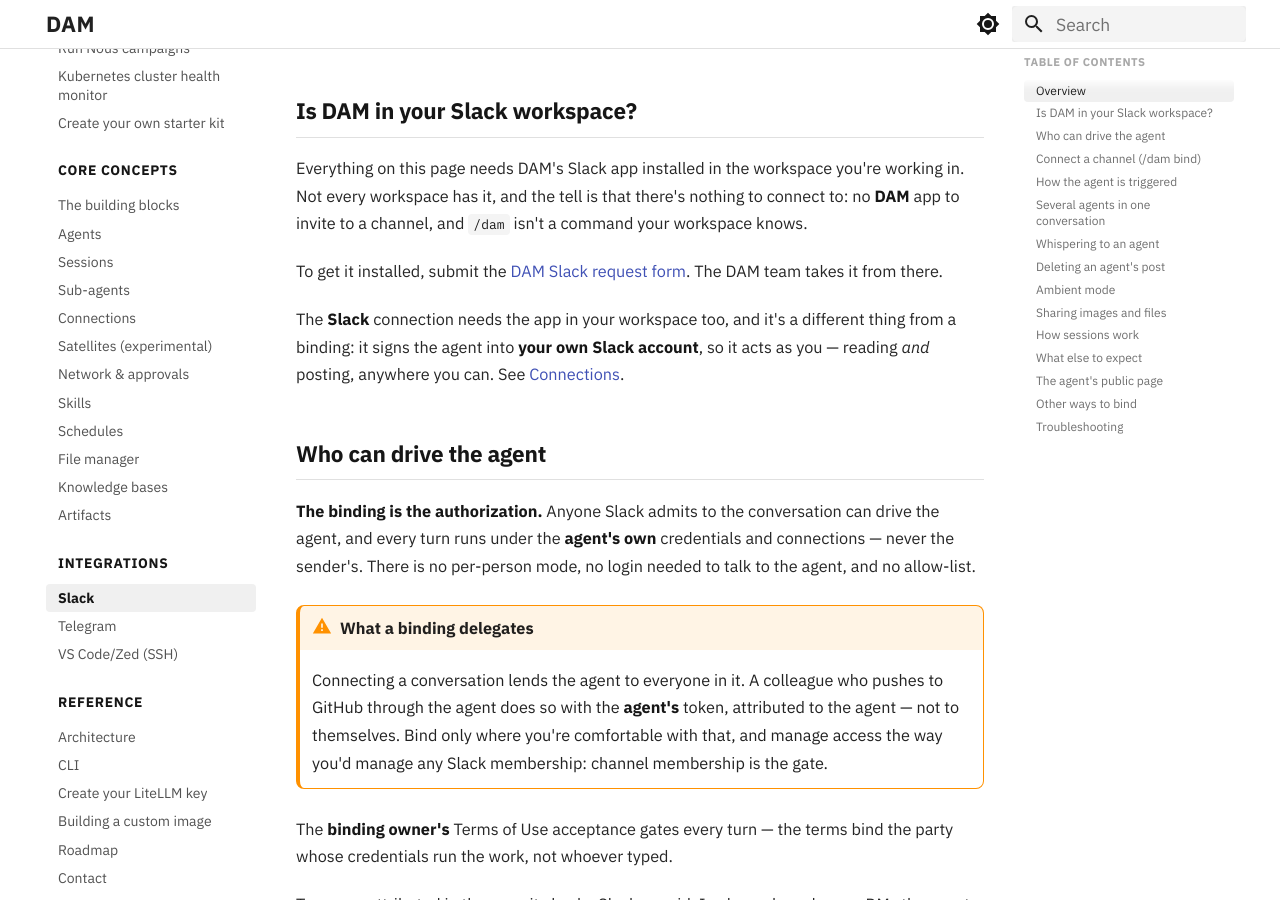
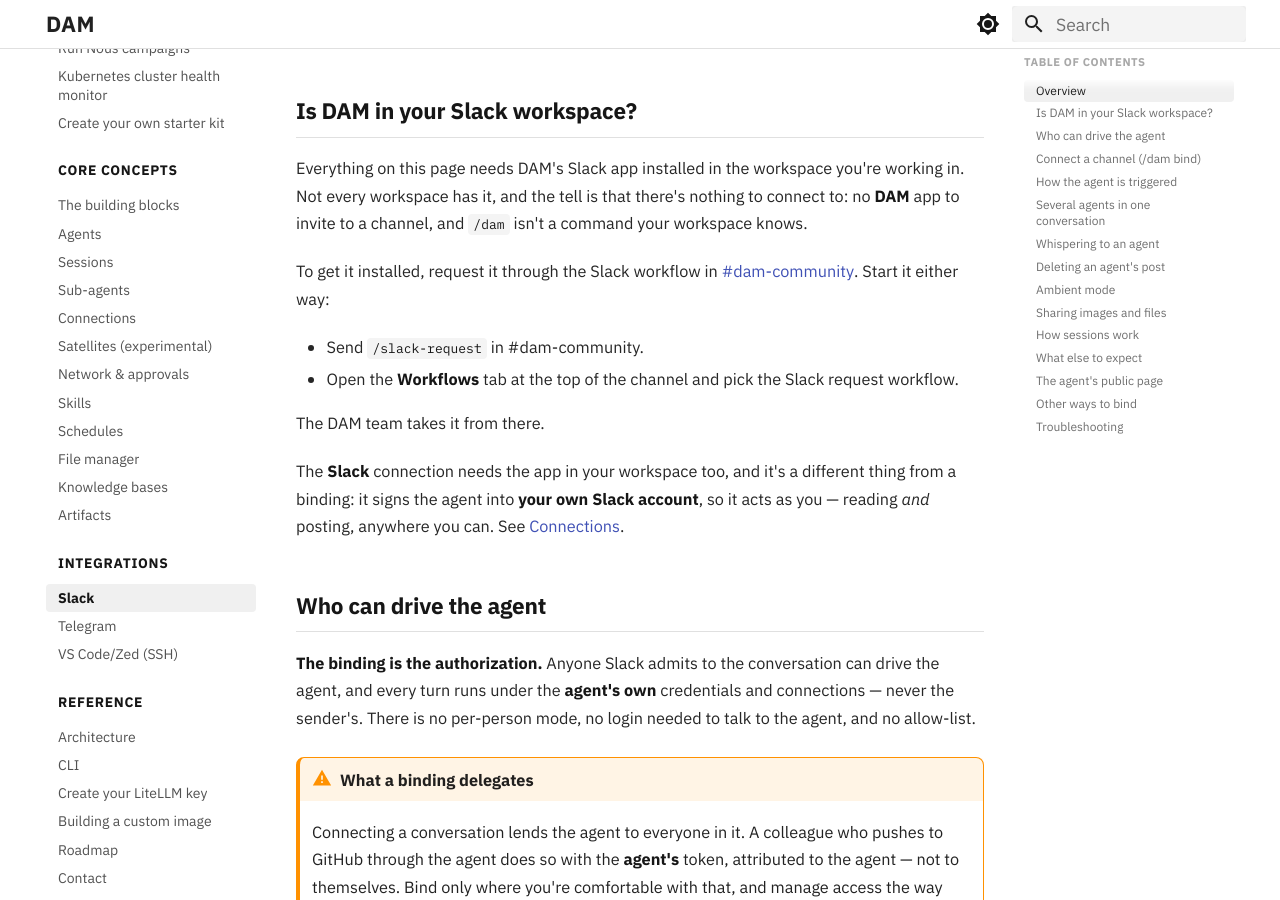
Before and after one commit to dam-agents/docs, an MkDocs documentation site: the page built from docs/integrations/slack.md, in a window 1280 px wide and 900 px high, scrolled down 814 px. Built offline with MkDocs 1.6.1 and Material for MkDocs 9.7.7, drawn with Linux system fonts in a browser that asks for light colours.

Commit message:
docs: Slack workspace requests go through the #dam-community workflow (#138)
Replaces the Airtable form link with the /slack-request workflow in
#dam-community. ibm.biz/dam-slack-request will point at this section.

Assisted-By: Claude (Anthropic AI) <noreply@anthropic.com>

Signed-off-by: Jenna Winkler <135358348+jenna-winkler@users.noreply.github.com>
Co-authored-by: Jenna Winkler <135358348+jenna-winkler@users.noreply.github.com>

```diff
--- a/docs/integrations/slack.md
+++ b/docs/integrations/slack.md
@@ -29,9 +29,14 @@ Everything on this page needs DAM's Slack app installed in the workspace you're
 workspace has it, and the tell is that there's nothing to connect to: no **DAM** app to invite to a
 channel, and `/dam` isn't a command your workspace knows.
 
-To get it installed, submit the
-[DAM Slack request form](https://ibm.biz/dam-slack-request){:target="_blank"}. The DAM team takes it
-from there.
+To get it installed, request it through the Slack workflow in
+[#dam-community](https://ibm.enterprise.slack.com/archives/C0B3F03NB24){:target="_blank"}. Start it
+either way:
+
+- Send `/slack-request` in #dam-community.
+- Open the **Workflows** tab at the top of the channel and pick the Slack request workflow.
+
+The DAM team takes it from there.
 
 The **Slack** connection needs the app in your workspace too, and it's a different thing from a
 binding: it signs the agent into **your own Slack account**, so it acts as you — reading *and* posting,
```
Also changed, not shown: docs/reference/contact.md (+1 -1 lines).
